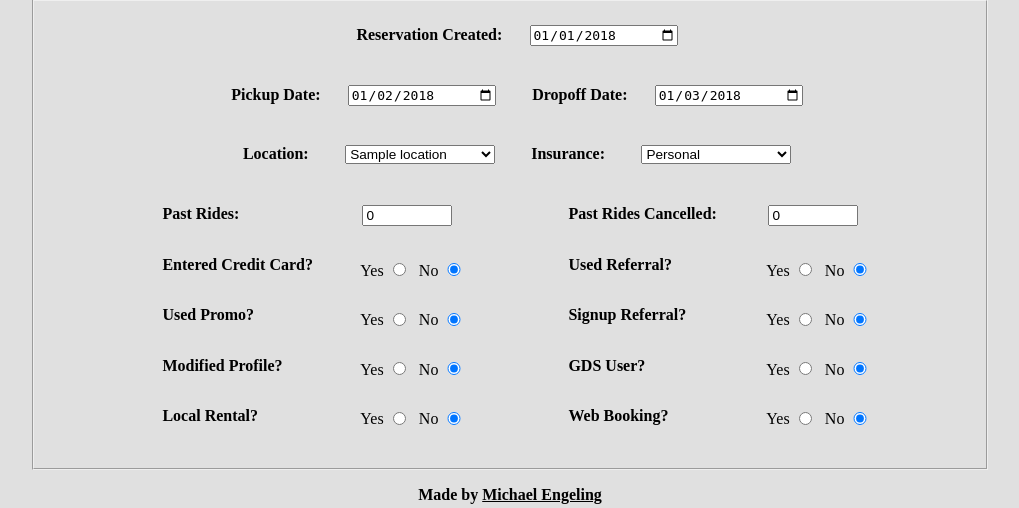
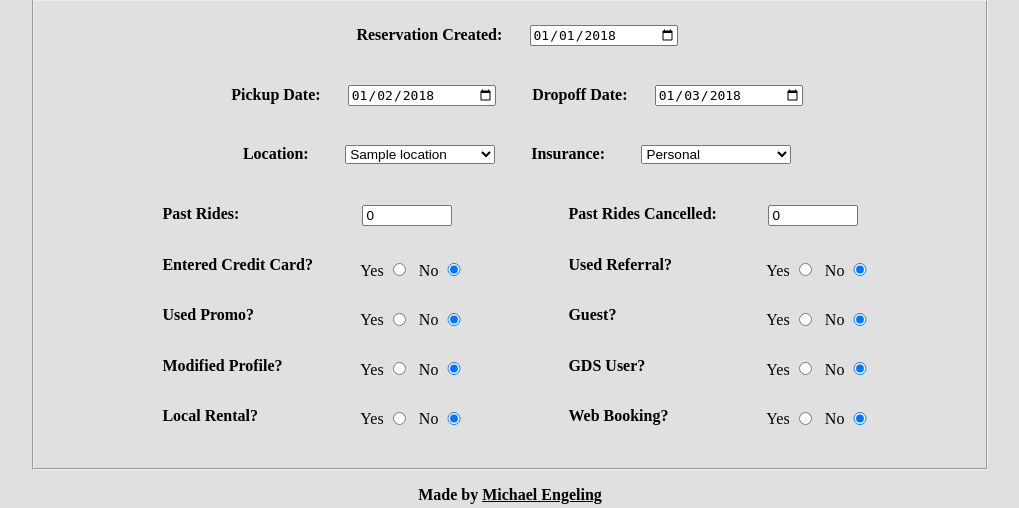
Before and after one commit to mengeling/silvercar-cancellation-predictor, a Flask app: template app/templates/new_reservation.html in a window 1280 px wide. Shown: the part 193-701 px from the top of the page, without its empty margins (138-1157 px from the left). Run offline with Flask 2, Linux system fonts and the light colour scheme; the template is opened without the code that fills it: most values are stand-ins (such as "Sample title", 1, 10 or a date in 2020); data that the repository does not hold is empty; parts of the project's set-up code (start-up, migrations or seed data) failed here and were passed over; some libraries are stand-ins or nearby versions.

Commit message:
Fixed created_as_guest label

```diff
--- a/app/templates/new_reservation.html
+++ b/app/templates/new_reservation.html
@@ -108,7 +108,7 @@
 										<label class="radio-label">Used Referral?</label>
 									</div>
 									<div class="label-container">
-										<label class="radio-label">Signup Referral?</label>
+										<label class="radio-label">Guest?</label>
 									</div>
 									<div class="label-container">
 										<label class="radio-label">GDS User?</label>
```
